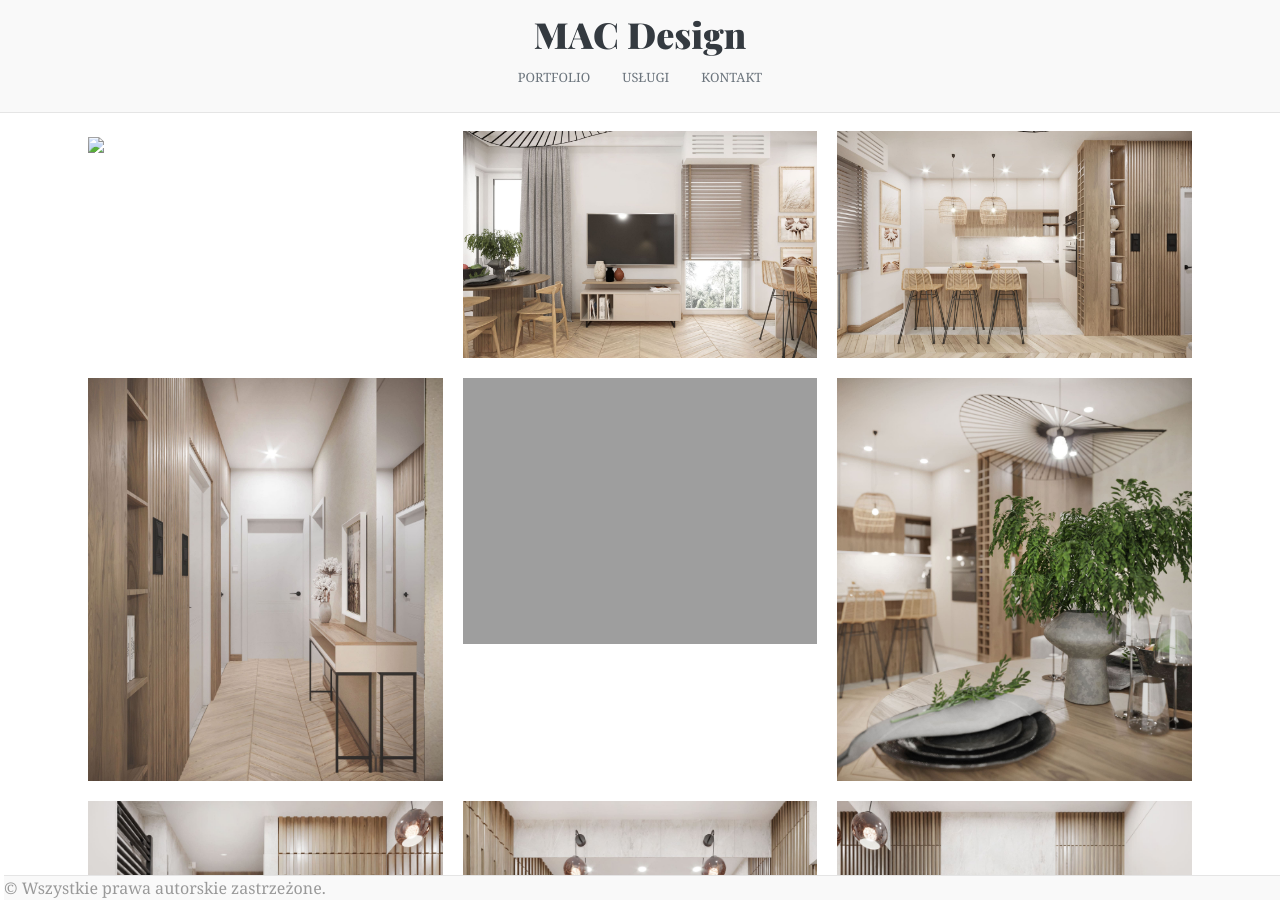
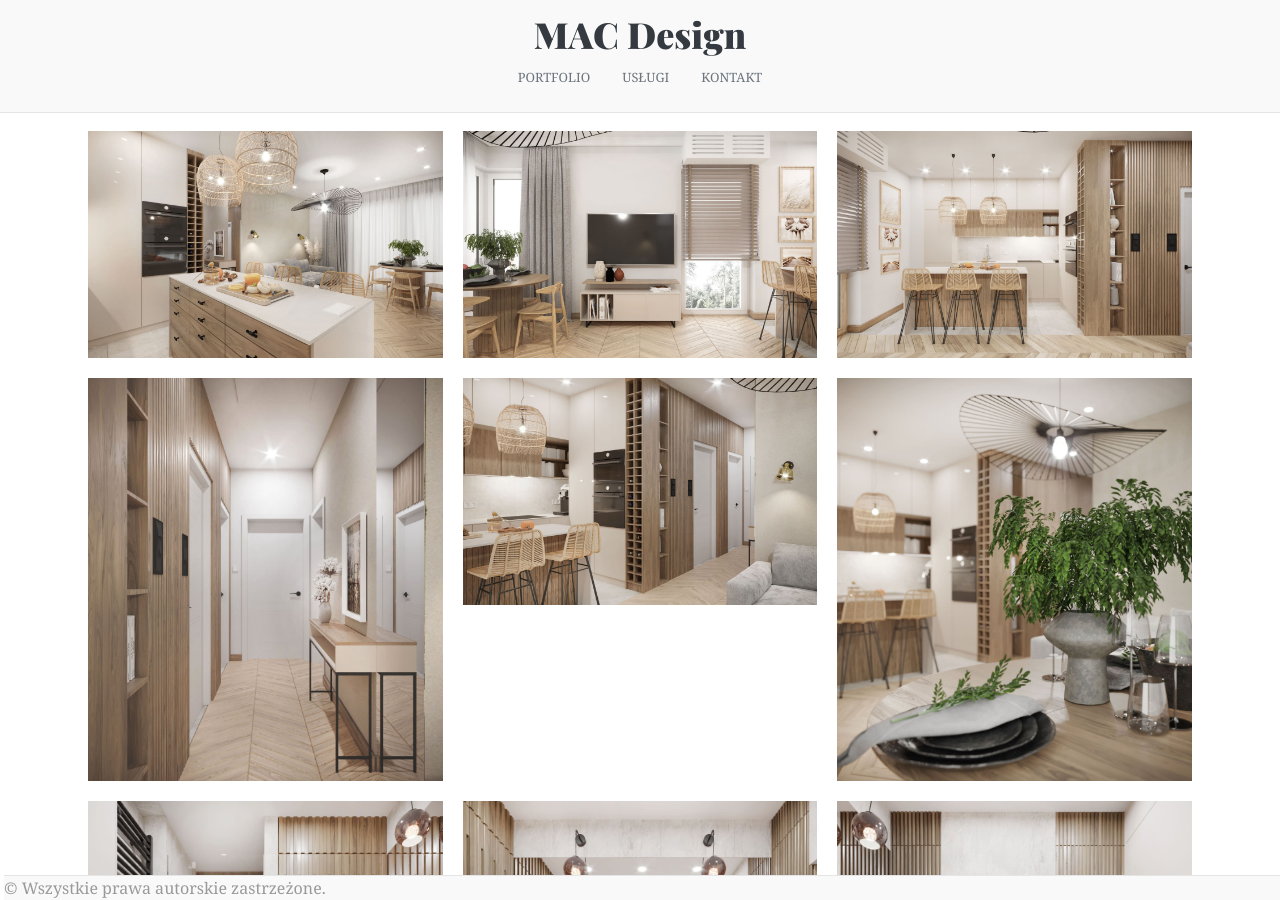
Before and after one commit to RMachnik/mac-design, a Jekyll site: the page built from _collections/_projects/2021-05-12_asia_marcin.markdown, in a window 1280 px wide and 900 px high. Built offline with Jekyll 4.4.1, drawn with Linux system fonts in a browser that asks for light colours; nearby versions of some CDN libraries; some web fonts are replaced.

Commit message:
Asia_Marcin

```diff
--- a/_collections/_projects/2021-05-12_asia_marcin.markdown
+++ b/_collections/_projects/2021-05-12_asia_marcin.markdown
@@ -9,7 +9,7 @@ images:
  - asia_marcin/03_salon-min.jpg
  - asia_marcin/04_salon-min.jpg
  - asia_marcin/05_hol-min.jpg
- - asia_marcin/06_salon_hol-min.jpg
+ - asia_marcin/06_kuchnia_hol-min.jpg
  - asia_marcin/07_salon_closeup-min.jpg
  - asia_marcin/08_c_lazienka-min.jpg
  - asia_marcin/09_lazienka-min.jpg
```
Also changed, not shown: assets/images/asia_marcin/02_kuchnia_salon-min.jpg (renamed from assets/images/asia_marcin/02_kuuchnia_salon-min.jpg).
